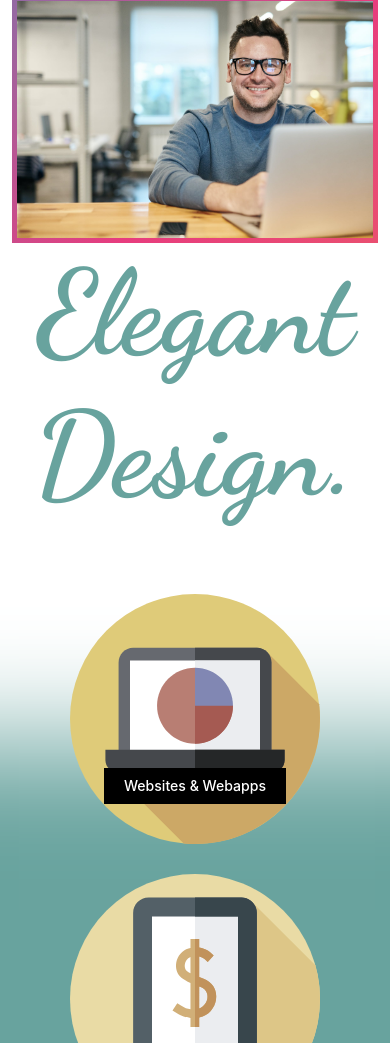
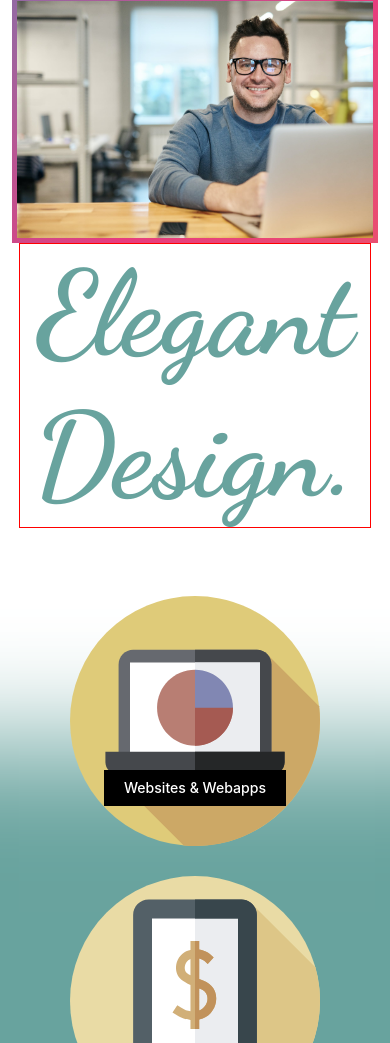
Before and after one commit to Aid19801/gatsby-sample, a Gatsby site: page / in a window 390 px wide. Shown: the part 2194-3237 px from the top of the page. Built offline with nearby package versions, Linux system fonts and the light colour scheme; Gatsby itself is replaced by a stand-in of ours.

Commit message:
fixing margins for mobile

```diff
--- a/src/styles/Home.css
+++ b/src/styles/Home.css
@@ -203,6 +203,15 @@
   .ideas-row h1 {
     color: #68A39E;
     font-size: 118px;
-    max-width: 90%;
   }
 }
+
+@media only screen and (max-width: 480px) {
+  .ideas-row h1 {
+    color: #68A39E;
+    font-size: 118px;
+    max-width: 96%;
+    border: 1px solid red;
+
+  }
+}
```
